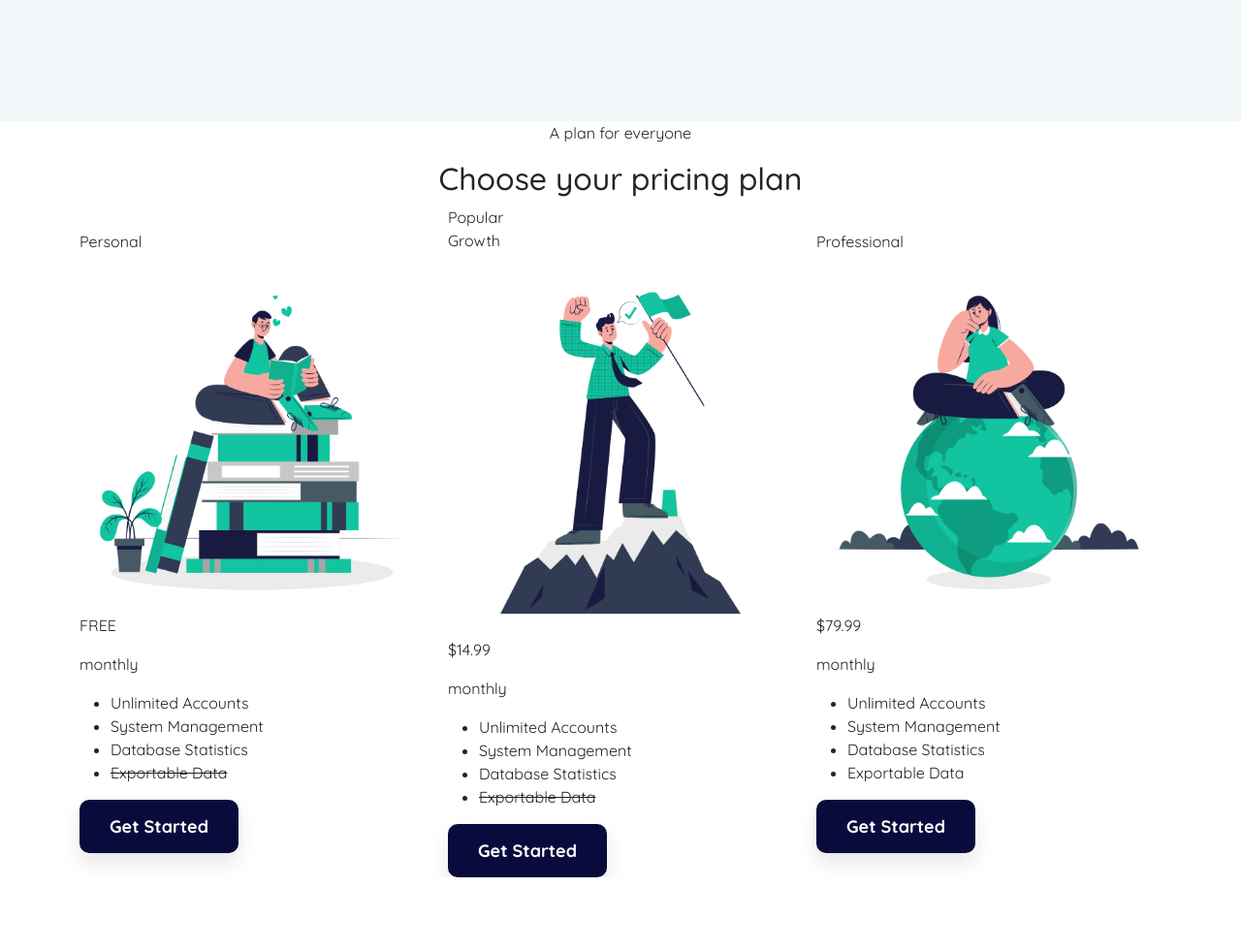
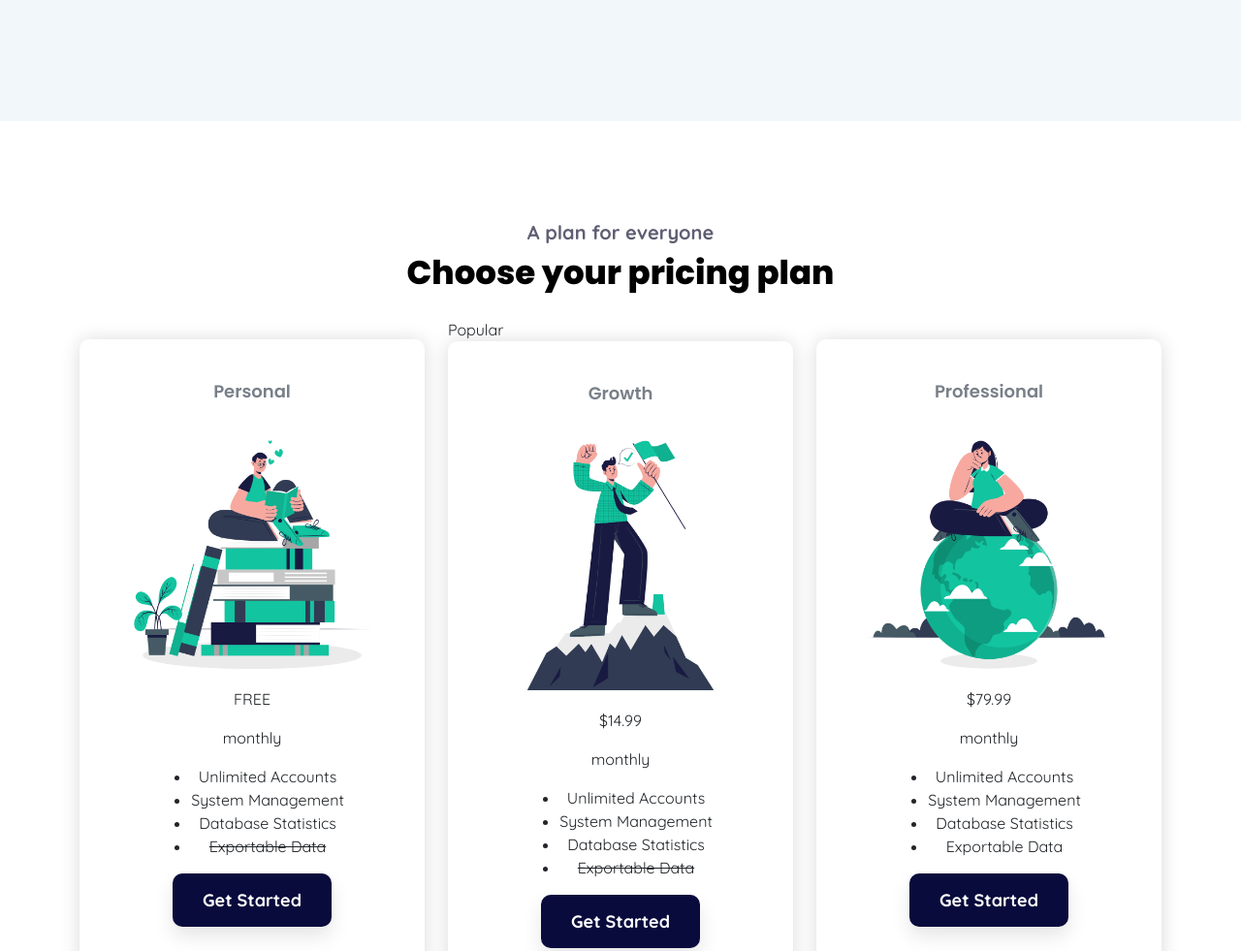
Before and after one commit to lemancebrayilova/Digital_Marketing_Agency_Website-Bootstrap5, a plain HTML site: page index.html in a window 1280 px wide. Shown: the part 3243-4224 px from the top of the page at 97% size. Before the commit the page ends 4148 px from the top, so only its background shows below. Drawn offline with nearby package versions, Linux system fonts and the light colour scheme.

Commit message:
Style pricing section

```diff
--- a/css/style.css
+++ b/css/style.css
@@ -374,3 +374,48 @@ body{
     display: block;
     margin-top: -70px;
 }
+
+/* Pricing */
+.price_wrapper{
+    padding: 100px 0 0;
+}
+.price_wrapper .pricing_subtitle{
+    font-size: 20px;
+    font-weight: 700;
+    line-height: 1.5;
+    margin-bottom: 5px;
+    color: var(--text-light-3);
+}
+.price_wrapper .pricing_title{
+    font-family: var(--secondary-font);
+    font-weight: 800;
+    font-size: 34px;
+    line-height: 1.25;
+    margin-bottom: 25px;
+    color: var(--text-black);
+}
+.price_wrapper .pricing_card{
+    background-color: var(--bg-white);
+    box-shadow: 0 1px 20px rgb(0 0 0 / 15%);
+    display: flex;
+    flex-direction: column;
+    justify-content: center;
+    align-items: center;
+    padding: 40px 40px 45px 40px;
+    border-radius: 10px;
+    text-align: center;
+    margin-bottom: 30px;
+}
+.price_wrapper .pricing_card:hover{
+    box-shadow: 0 2px 29px rgb(0 0 0 / 20%);
+    z-index: 5;
+    cursor: pointer;
+}
+.price_wrapper .pricing_period{
+    font-family: var(--secondary-font);
+    font-size: 18px;
+    font-weight: 600;
+    line-height: 1.5;
+    padding-bottom: 0;
+    color: var(--text-light-2);
+}
```
